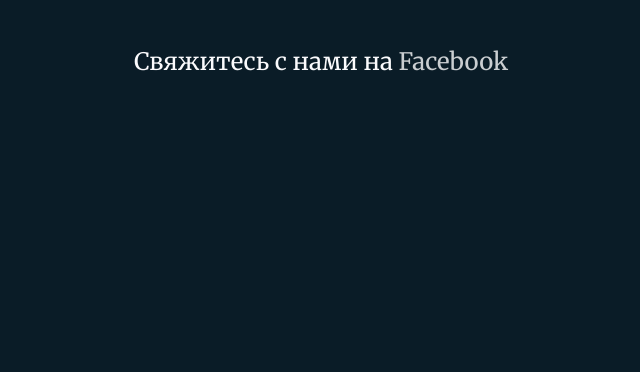
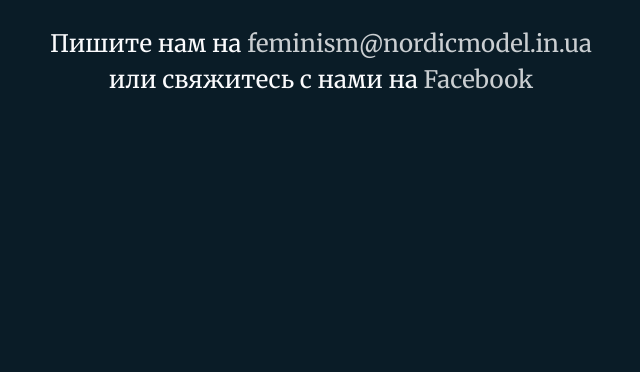
Before and after one commit to nordicmodel/nordicmodel.github.io, a plain HTML site: page index.html in a window 1280 px wide. Shown: the part 428-800 px from the top of the page, without its empty margins (319-959 px from the left). Drawn offline with nearby package versions, Linux system fonts and the light colour scheme.

Commit message:
Добавлена почта

```diff
--- a/css/style.css
+++ b/css/style.css
@@ -439,18 +439,13 @@ img {
   max-width: 100%;
   height: auto; }
 
-::-moz-selection {
-  background-color: yellow; }
-
-::selection {
-  background-color: yellow; }
-
 .container {
   min-height: 100vh;
   display: flex;
   flex-direction: column;
   justify-content: center;
   text-align: center;
+  line-height: 1.5;
   padding: 100px 30px;
   margin: 0 auto; }
   .container h1 {
@@ -471,8 +466,8 @@ img {
       position: absolute;
       background-color: #caced1;
       left: 0;
-      bottom: -5px;
-      height: 3px;
+      bottom: -4px;
+      height: 2px;
       width: 0;
       transition: width 0.3s; }
     .container a:hover::after {
--- a/index.html
+++ b/index.html
@@ -6,14 +6,13 @@
     <meta name="description" content="Просветительский сайт о шведской модели борбы с проституцией посредством криминализации клиента">
     <title>Nordic model</title>
         <link  rel="stylesheet" href="https://fonts.googleapis.com/css?family=Merriweather:400,700&amp;subset=cyrillic">
-        <link rel="stylesheet" href="css/normalize.css">
         <link  rel="stylesheet" href="css/style.min.css">
 </head>
 <body>
     <div class="container">
         <h1 class="page-title">nordicmodel.in.ua</h1>
         <p>Сайт в разработке</p>
-        <p class="contacts">Свяжитесь с нами на <a href="https://www.facebook.com/groups/femuanordicmodel">Facebook</a></p>
+        <p class="contacts">Пишите нам на <a href="mailto:feminism@nordicmodel.in.ua">feminism@nordicmodel.in.ua</a><br>или свяжитесь с нами на <a href="https://www.facebook.com/groups/femuanordicmodel">Facebook</a></p>
     </div>
 </body>
 </html>
```
Also changed, not shown: css/style.min.css.
